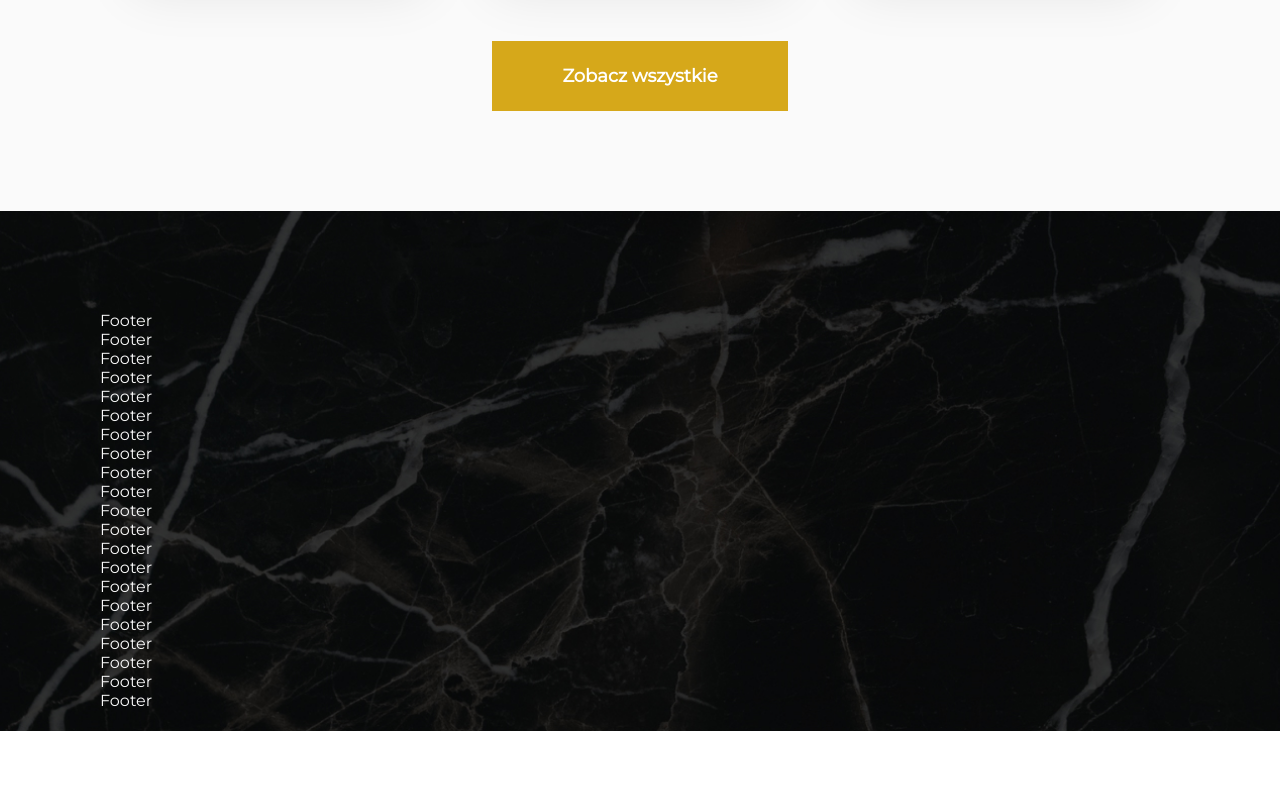
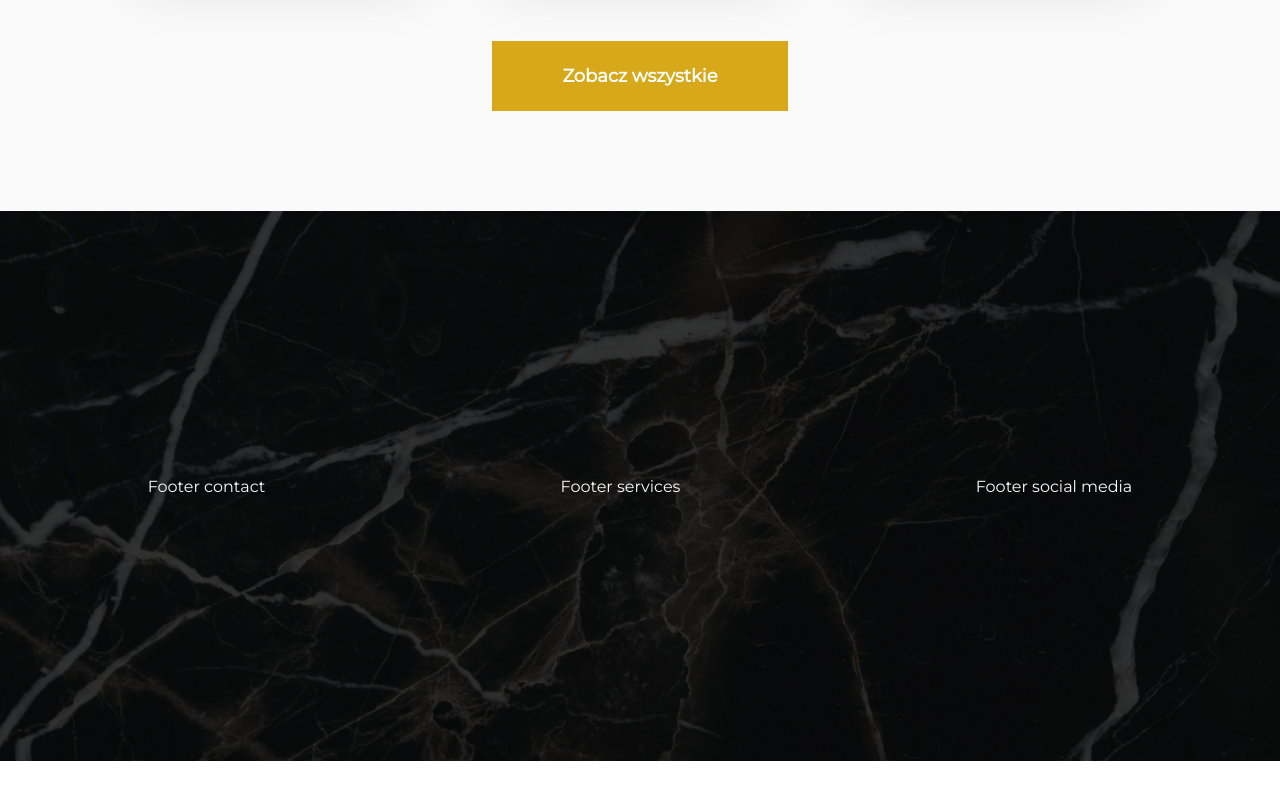
Before and after one commit to mbalazy/glazur-mat, a Next.js app: page / in a window 1280 px wide. Shown: the part 3468-4268 px from the top of the page. After the commit the page ends 4229 px from the top, so only its background shows below. Built offline with nearby package versions, Linux system fonts and the light colour scheme; a web font is replaced by a local one.

Commit message:
Footer simple css

```diff
--- a/components/organisms/Footer/Footer.style.ts
+++ b/components/organisms/Footer/Footer.style.ts
@@ -3,7 +3,7 @@ import styled from 'styled-components'
 export const FooterWrapper = styled.footer`
   color: ${({ theme }) => theme.colors.background};
   position: relative;
-  min-height: 52rem;
+  height: 55rem;
 `
 
 export const FooterImageOverlay = styled.div`
@@ -13,8 +13,13 @@ export const FooterImageOverlay = styled.div`
 `
 
 export const FooterContent = styled.div`
-  padding: 10rem;
   position: absolute;
   top: 0;
   left: 0;
+  width: 100%;
+  height: 100%;
+
+  display: flex;
+  justify-content: space-around;
+  align-items: center;
 `
--- a/components/organisms/Footer/Footer.tsx
+++ b/components/organisms/Footer/Footer.tsx
@@ -9,29 +9,9 @@ const Footer = () => {
         <Image src="/footer.jpg" alt="marmur" layout="fill" objectFit="cover" />
       </FooterImageOverlay>
       <FooterContent>
-        <div>
-          <p>Footer</p>
-          <p>Footer</p>
-          <p>Footer</p>
-          <p>Footer</p>
-          <p>Footer</p>
-          <p>Footer</p>
-          <p>Footer</p>
-          <p>Footer</p>
-          <p>Footer</p>
-          <p>Footer</p>
-          <p>Footer</p>
-          <p>Footer</p>
-          <p>Footer</p>
-          <p>Footer</p>
-          <p>Footer</p>
-          <p>Footer</p>
-          <p>Footer</p>
-          <p>Footer</p>
-          <p>Footer</p>
-          <p>Footer</p>
-          <p>Footer</p>
-        </div>
+        <p>Footer contact</p>
+        <p>Footer services</p>
+        <p>Footer social media</p>
       </FooterContent>
     </FooterWrapper>
   )
```
